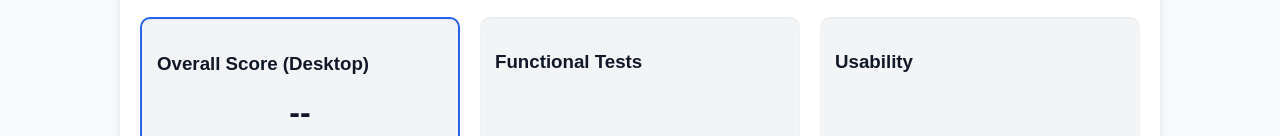
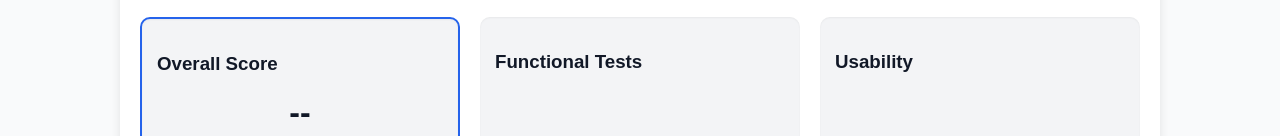
Before and after one commit to Magicabhi/website_tester, a website: page index.html in a window 1280 px wide. Shown: the part 155-291 px from the top of the page. Drawn offline with Linux system fonts and the light colour scheme.

Commit message:
Update index.html

```diff
--- a/index.html
+++ b/index.html
@@ -21,7 +21,7 @@
 
     <div class="cards">
       <div class="card highlight">
-        <h3 id="modeLabel">Overall Score (Desktop)</h3>
+        <h3 id="modeLabel">Overall Score</h3>
         <div id="scoreBoard" class="score">--</div>
       </div>
       <div class="card">
```
